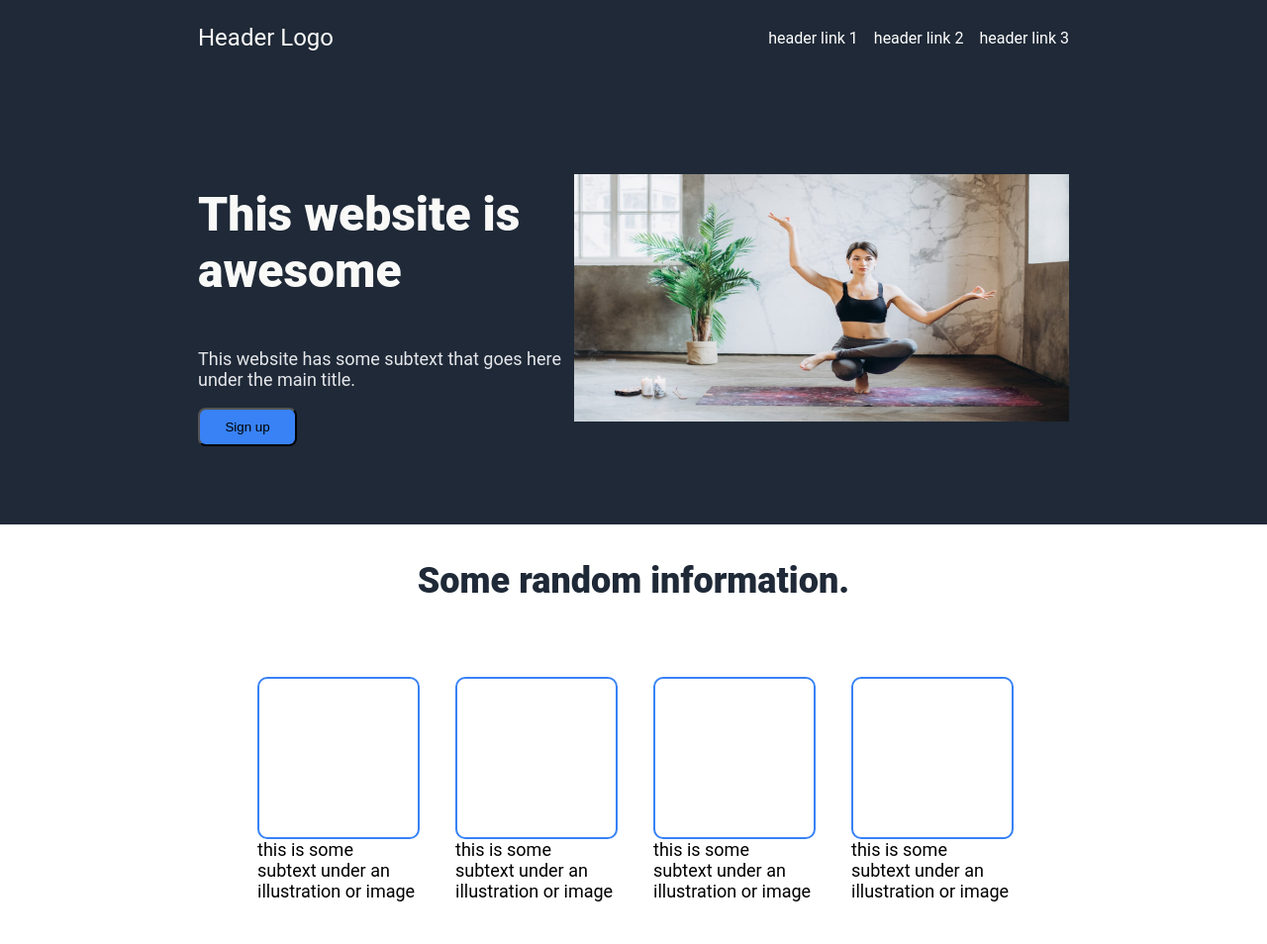
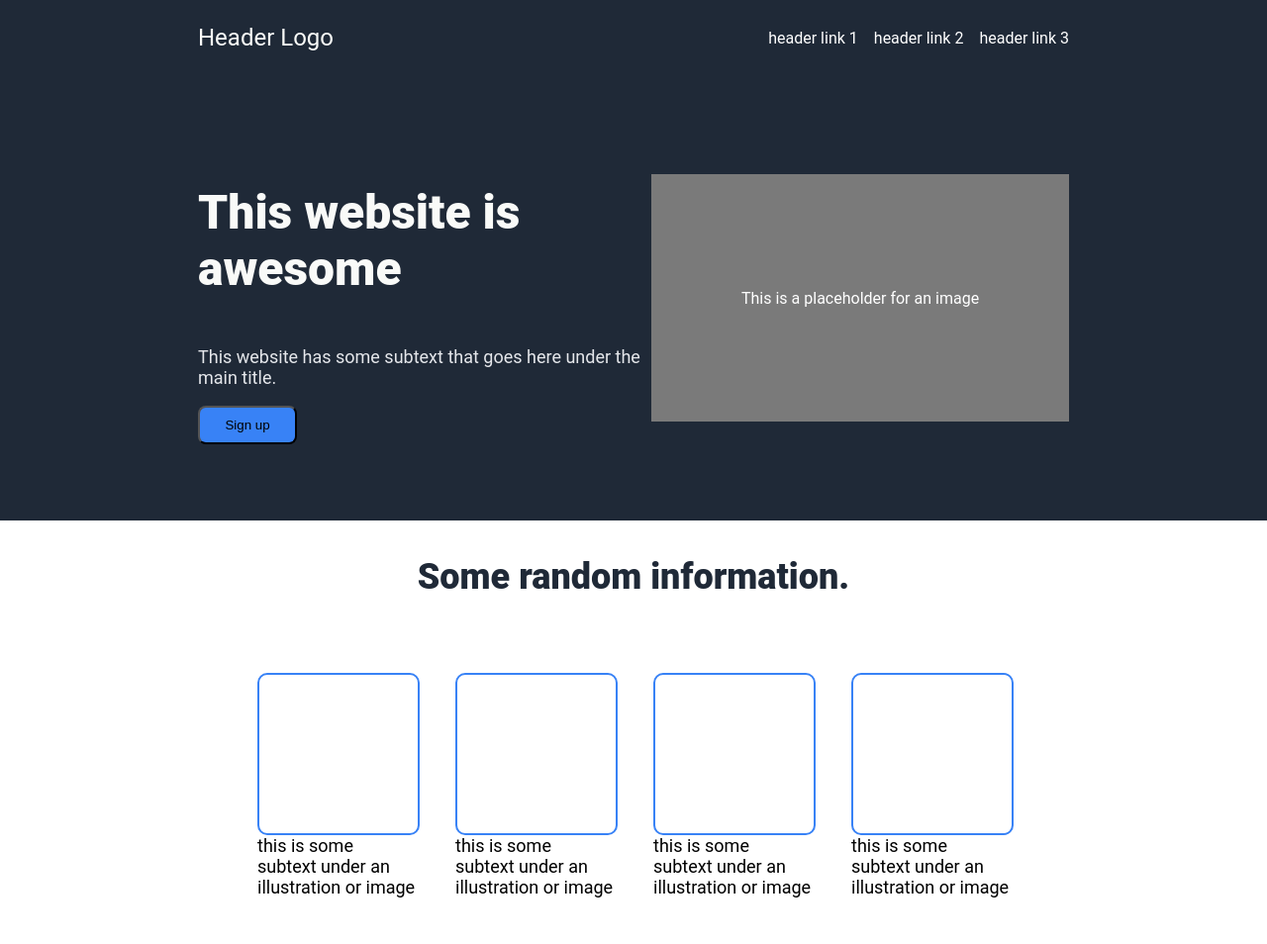
Before and after one commit to CMFernandes/landing-page, a plain HTML site: page index.html in a window 1280 px wide. Shown: the top 954 px of the page at 99% size. Drawn offline with Linux system fonts and the light colour scheme.

Commit message:
removed image & add placeholder

```diff
--- a/index.html
+++ b/index.html
@@ -28,7 +28,7 @@
             <button class="sign-up"> Sign up </button>
             </div>
             <div class="hero-img-container">
-                <img class="hero-img" src="/images/yogaheader.jpeg">
+                <p>This is a placeholder for an image</p>
             </div>
         </div>
 
--- a/style.css
+++ b/style.css
@@ -75,16 +75,19 @@ h1 {
 
 }
 .hero-img-container {
+    display: flex;
+    align-items: center;
+    justify-content: center;
     margin: 100px 200px 100px 0px;
-
-}
-.hero-img {
+    background-color: rgb(122, 122, 122);
     width: 500px;
     height: 250px;
 }
 
+.hero-img-container p{
+    color: white;
 
-
+}
 .card{
    height: 160px;
    width: 160px;
@@ -149,8 +152,6 @@ h1 {
 .quote-author {
     align-items: flex-end;
     padding-bottom: 80px;
-
-
 }
 
 
```
Also changed, not shown: images/logo.webp (deleted).
